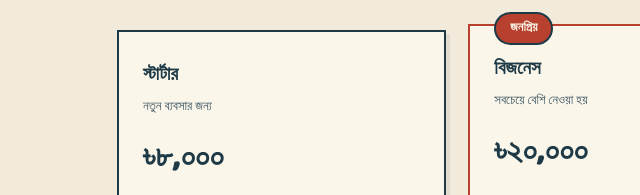
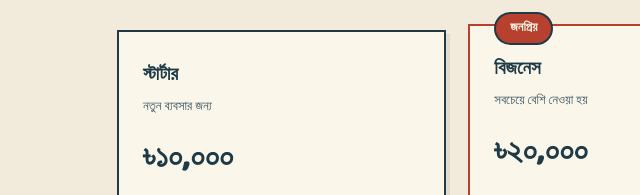
Before and after one commit to solutionmmit-commits/MM-IT-Solution, a website: page online-services.html in a window 1280 px wide. Shown: the part 1580-1775 px from the top of the page, 7-647 px from the left. Drawn offline with Linux system fonts and the light colour scheme; no server answers.

Commit message:
price: starter package ৳8,000 -> ৳10,000

```diff
--- a/online-services.html
+++ b/online-services.html
@@ -158,7 +158,7 @@
       <div class="pkg-card">
         <h3 data-cms-key="onlinePage.pkg1Name">স্টার্টার</h3>
         <div class="pkg-sub" data-cms-key="onlinePage.pkg1Sub">নতুন ব্যবসার জন্য</div>
-        <div class="pkg-price" data-cms-key="onlinePage.pkg1Price">৳৮,০০০</div>
+        <div class="pkg-price" data-cms-key="onlinePage.pkg1Price">৳১০,০০০</div>
         <ul class="pkg-list">
           <li data-cms-key="onlinePage.pkg1Item1">৫ পেজের ওয়েবসাইট</li>
           <li data-cms-key="onlinePage.pkg1Item2">মোবাইল রেসপন্সিভ</li>
```
